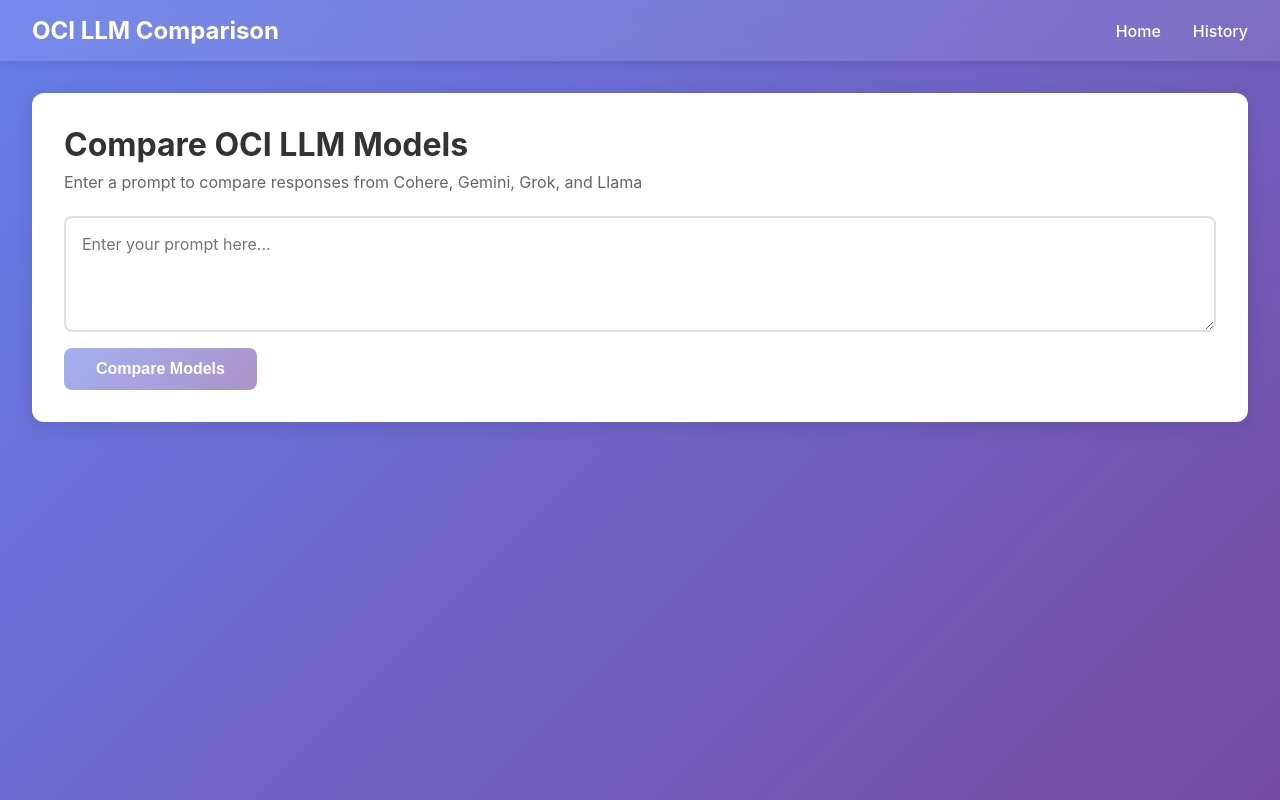
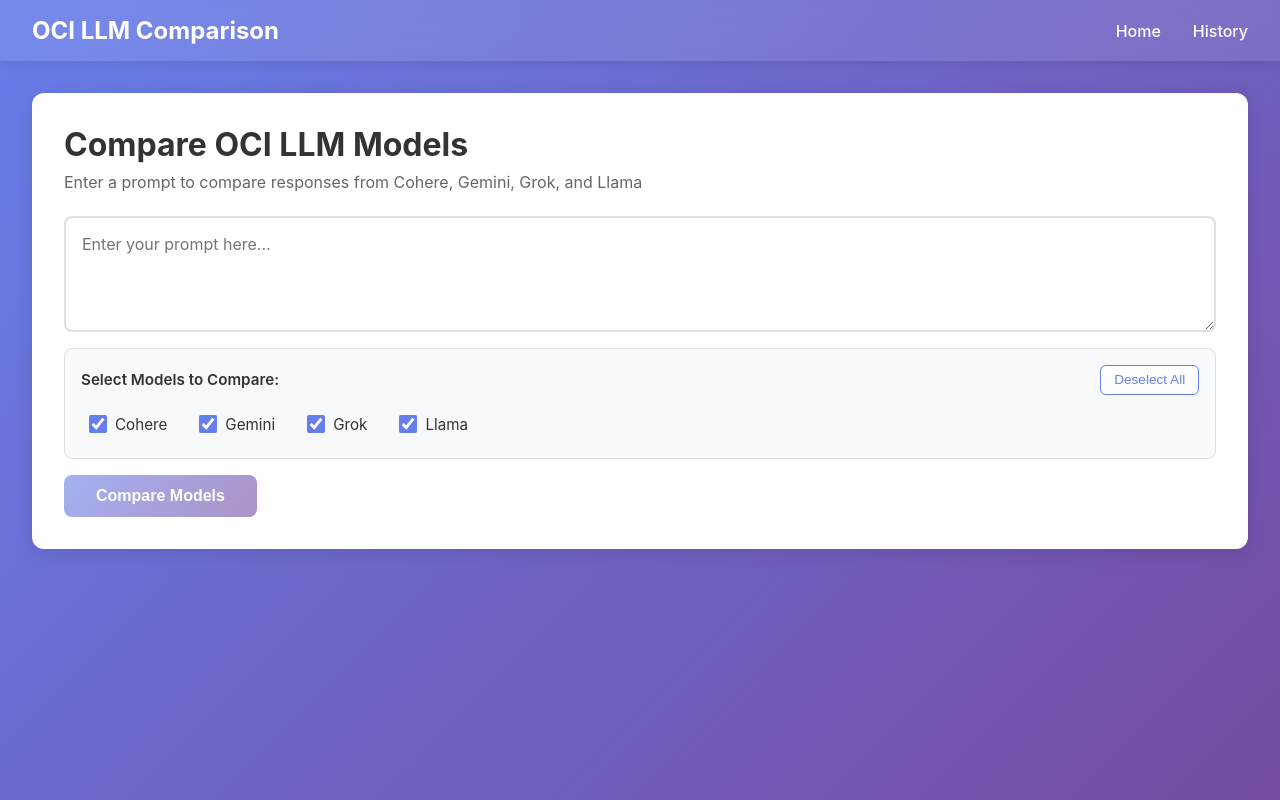
Before and after one commit to MarcoAntonioli/prompt-evaluator, a React (Vite) app in the folder frontend/: page / in a window 1280 px wide. Built offline with nearby package versions, Linux system fonts and the light colour scheme.

Commit message:
added possibility to choose the models

```diff
--- a/frontend/src/components/PromptForm.css
+++ b/frontend/src/components/PromptForm.css
@@ -91,6 +91,86 @@
   background: #f0f0ff;
 }
 
+.model-selection {
+  padding: 1rem;
+  background: #f8f9fa;
+  border-radius: 8px;
+  border: 1px solid #e0e0e0;
+}
+
+.model-selection-header {
+  display: flex;
+  justify-content: space-between;
+  align-items: center;
+  margin-bottom: 0.75rem;
+}
+
+.model-selection-label {
+  font-weight: 600;
+  color: #333;
+  font-size: 0.95rem;
+}
+
+.select-all-button {
+  padding: 0.4rem 0.8rem;
+  border: 1px solid #667eea;
+  background: white;
+  color: #667eea;
+  border-radius: 6px;
+  font-size: 0.85rem;
+  font-weight: 500;
+  cursor: pointer;
+  transition: all 0.2s;
+}
+
+.select-all-button:hover:not(:disabled) {
+  background: #667eea;
+  color: white;
+}
+
+.select-all-button:disabled {
+  opacity: 0.5;
+  cursor: not-allowed;
+}
+
+.model-checkboxes {
+  display: flex;
+  flex-wrap: wrap;
+  gap: 1rem;
+}
+
+.model-checkbox-label {
+  display: flex;
+  align-items: center;
+  gap: 0.5rem;
+  cursor: pointer;
+  user-select: none;
+  padding: 0.5rem;
+  border-radius: 6px;
+  transition: background-color 0.2s;
+}
+
+.model-checkbox-label:hover {
+  background-color: rgba(102, 126, 234, 0.1);
+}
+
+.model-checkbox {
+  width: 18px;
+  height: 18px;
+  cursor: pointer;
+  accent-color: #667eea;
+}
+
+.model-checkbox:disabled {
+  cursor: not-allowed;
+  opacity: 0.6;
+}
+
+.model-checkbox-label span {
+  font-size: 0.95rem;
+  color: #333;
+}
+
 .models-grid {
   display: grid;
   grid-template-columns: repeat(auto-fit, minmax(300px, 1fr));
--- a/frontend/src/components/PromptForm.jsx
+++ b/frontend/src/components/PromptForm.jsx
@@ -18,11 +18,18 @@
   const [promptId, setPromptId] = useState(null);
   const [modelStates, setModelStates] = useState({});
   const [allComplete, setAllComplete] = useState(false);
+  const [selectedModels, setSelectedModels] = useState(
+    MODEL_NAMES.reduce((acc, model) => {
+      acc[model] = true;
+      return acc;
+    }, {})
+  );
   const cleanupRef = useRef(null);
 
   const initializeModelStates = () => {
     const states = {};
-    MODEL_NAMES.forEach(model => {
+    const modelsToInitialize = MODEL_NAMES.filter(model => selectedModels[model]);
+    modelsToInitialize.forEach(model => {
       states[model] = {
         response: '',
         timeToFirstToken: null,
@@ -34,9 +41,35 @@
     return states;
   };
 
+  const getSelectedModelList = () => {
+    return MODEL_NAMES.filter(model => selectedModels[model]);
+  };
+
+  const handleModelToggle = (modelName) => {
+    setSelectedModels(prev => ({
+      ...prev,
+      [modelName]: !prev[modelName]
+    }));
+  };
+
+  const handleSelectAll = () => {
+    const allSelected = MODEL_NAMES.every(model => selectedModels[model]);
+    const newSelection = MODEL_NAMES.reduce((acc, model) => {
+      acc[model] = !allSelected;
+      return acc;
+    }, {});
+    setSelectedModels(newSelection);
+  };
+
   const handleSubmit = async (e) => {
     e.preventDefault();
     if (!promptText.trim() || isSubmitting) return;
+
+    const selectedModelList = getSelectedModelList();
+    if (selectedModelList.length === 0) {
+      alert('Please select at least one model to compare.');
+      return;
+    }
 
     setIsSubmitting(true);
     setModelStates(initializeModelStates());
@@ -49,7 +82,7 @@
       const result = await submitPrompt(promptText);
       setPromptId(result.id);
 
-      // Start streaming
+      // Start streaming with selected models
       cleanup = streamPrompt(result.id, (update) => {
         cleanupRef.current = cleanup;
         setModelStates((prev) => {
@@ -85,9 +118,9 @@
             newState[modelName].totalTime = update.total_time;
           }
 
-          // Check if all models are complete
-          const allDone = Object.values(newState).every(
-            state => state.isComplete || state.error
+          // Check if all selected models are complete
+          const allDone = selectedModelList.every(
+            modelName => newState[modelName] && (newState[modelName].isComplete || newState[modelName].error)
           );
           if (allDone && cleanup) {
             setAllComplete(true);
@@ -97,7 +130,7 @@
 
           return newState;
         });
-      });
+      }, selectedModelList);
     } catch (error) {
       console.error('Error submitting prompt:', error);
       alert('Failed to submit prompt. Please try again.');
@@ -129,6 +162,9 @@
     setAllComplete(false);
   };
 
+  const allModelsSelected = MODEL_NAMES.every(model => selectedModels[model]);
+  const someModelsSelected = MODEL_NAMES.some(model => selectedModels[model]);
+
   return (
     <div className="prompt-form-container">
       <div className="prompt-form-card">
@@ -144,10 +180,39 @@
             rows={4}
             disabled={isSubmitting}
           />
+
+          <div className="model-selection">
+            <div className="model-selection-header">
+              <label className="model-selection-label">Select Models to Compare:</label>
+              <button
+                type="button"
+                onClick={handleSelectAll}
+                className="select-all-button"
+                disabled={isSubmitting}
+              >
+                {allModelsSelected ? 'Deselect All' : 'Select All'}
+              </button>
+            </div>
+            <div className="model-checkboxes">
+              {MODEL_NAMES.map((modelName) => (
+                <label key={modelName} className="model-checkbox-label">
+                  <input
+                    type="checkbox"
+                    checked={selectedModels[modelName]}
+                    onChange={() => handleModelToggle(modelName)}
+                    disabled={isSubmitting}
+                    className="model-checkbox"
+                  />
+                  <span>{MODEL_DISPLAY_NAMES[modelName]}</span>
+                </label>
+              ))}
+            </div>
+          </div>
+
           <div className="form-actions">
             <button
               type="submit"
-              disabled={!promptText.trim() || isSubmitting}
+              disabled={!promptText.trim() || isSubmitting || !someModelsSelected}
               className="submit-button"
             >
               {isSubmitting ? 'Processing...' : 'Compare Models'}
@@ -168,7 +233,7 @@
       {promptId && (
         <>
           <div className="models-grid">
-            {MODEL_NAMES.map((modelName) => (
+            {getSelectedModelList().map((modelName) => (
               <ModelResponse
                 key={modelName}
                 modelName={MODEL_DISPLAY_NAMES[modelName]}
--- a/frontend/src/services/api.js
+++ b/frontend/src/services/api.js
@@ -36,8 +36,15 @@
   return response.json();
 };
 
-export const streamPrompt = (promptId, onUpdate) => {
-  const eventSource = new EventSource(`${API_BASE_URL}/prompts/${promptId}/stream`);
+export const streamPrompt = (promptId, onUpdate, selectedModels = null) => {
+  // Build URL with model query parameters if models are selected
+  let url = `${API_BASE_URL}/prompts/${promptId}/stream`;
+  if (selectedModels && selectedModels.length > 0) {
+    const params = selectedModels.map(model => `models=${encodeURIComponent(model)}`).join('&');
+    url += `?${params}`;
+  }
+
+  const eventSource = new EventSource(url);
 
   eventSource.onmessage = (event) => {
     try {
```
